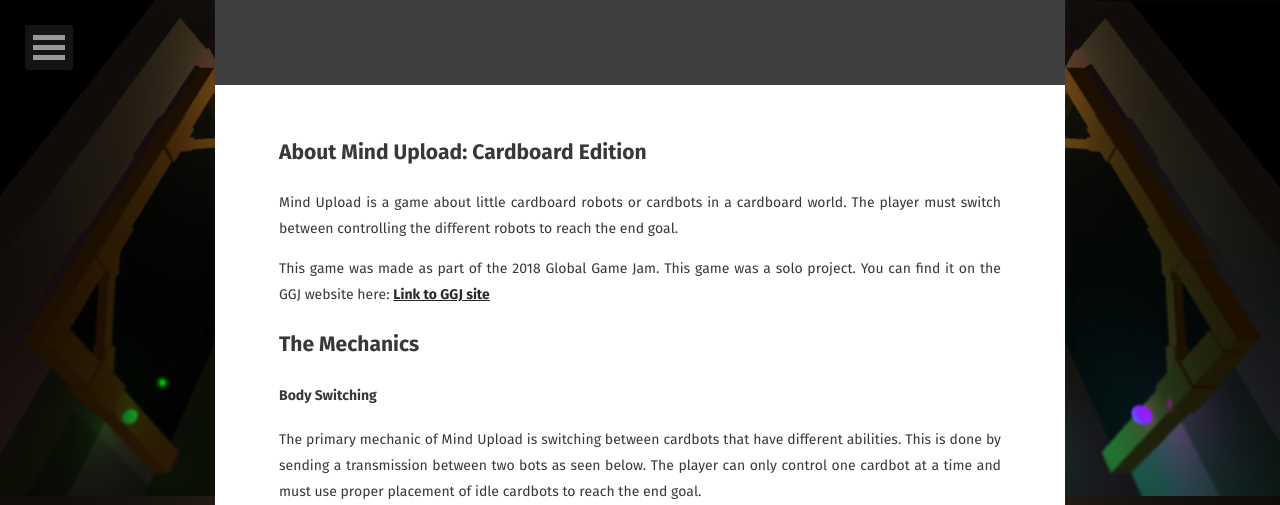
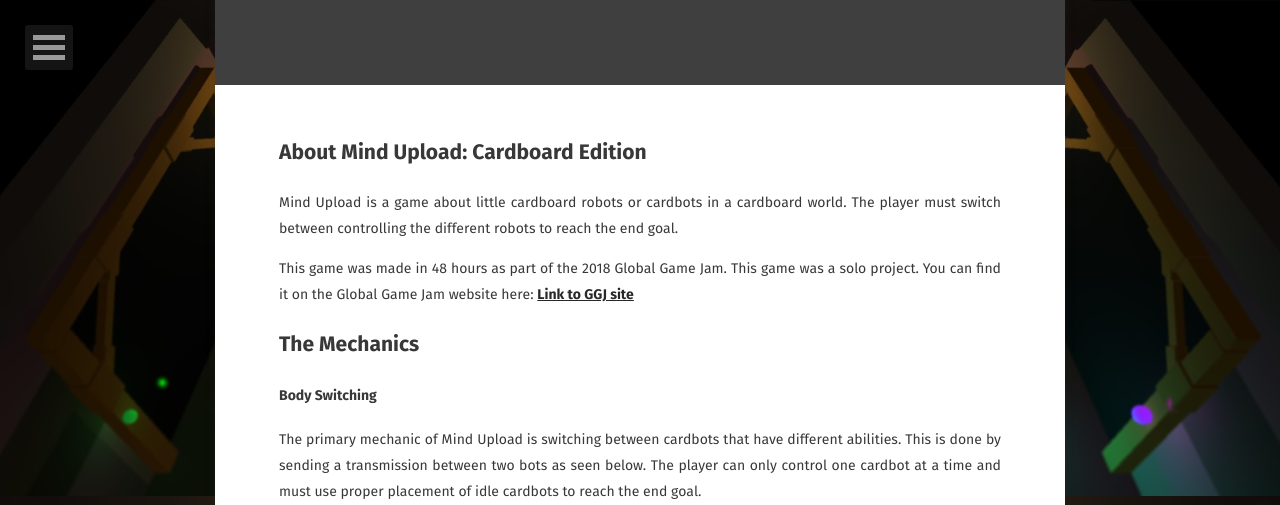
Before and after one commit to skyleroneill/skyleroneill.github.io, a Jekyll site: the page built from _posts/2019-01-13-mind-upload.md, in a window 1280 px wide and 900 px high, scrolled down 404 px, cut to the strip 0-505 px from the top of the window. Built offline with Jekyll 4.4.1, drawn with Linux system fonts in a browser that asks for light colours; some web fonts are replaced.

Commit message:
Added more details, and mosified indenting

```diff
--- a/_posts/2019-01-13-mind-upload.md
+++ b/_posts/2019-01-13-mind-upload.md
@@ -19,7 +19,7 @@
 
 Mind Upload is a game about little cardboard robots or cardbots in a cardboard world. The player must switch between controlling the different robots to reach the end goal.
 
-This game was made as part of the 2018 Global Game Jam. This game was a solo project. You can find it on the GGJ website here: <b><a href="https://globalgamejam.org/2018/games/mind-upload-cardboard-edition">Link to GGJ site</a></b>
+This game was made in 48 hours as part of the 2018 Global Game Jam. This game was a solo project. You can find it on the Global Game Jam website here: <b><a href="https://globalgamejam.org/2018/games/mind-upload-cardboard-edition">Link to GGJ site</a></b>
 
 ## The Mechanics
 
@@ -42,12 +42,14 @@
 	<figcaption>This cardbot drags itself around with a rotating arm.</figcaption>
 </figure>
 
+
 Gravity bot, with the power to change the direction of gravity.
 <figure>
 	<a href="/assets/img/mind-upload-gravity.png"><img src="/assets/img/mind-upload-gravity.png"></a>
 	<figcaption>This cardbot can shift the direction of gravity between up and down.</figcaption>
 </figure>
 
+
 Push bot, who pushes other bots to places they could not normally reach.
 <figure>
 	<a href="/assets/img/mind-upload-push.png"><img src="/assets/img/mind-upload-push.png"></a>
```
